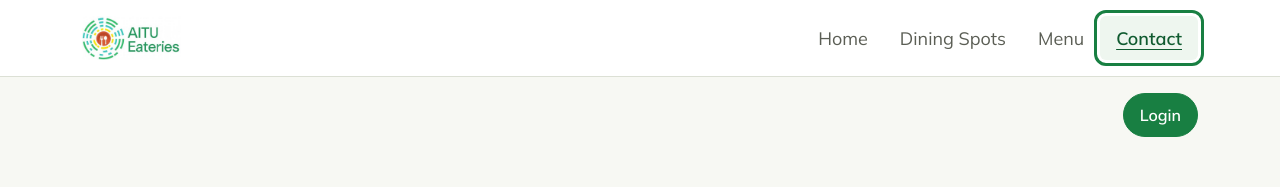
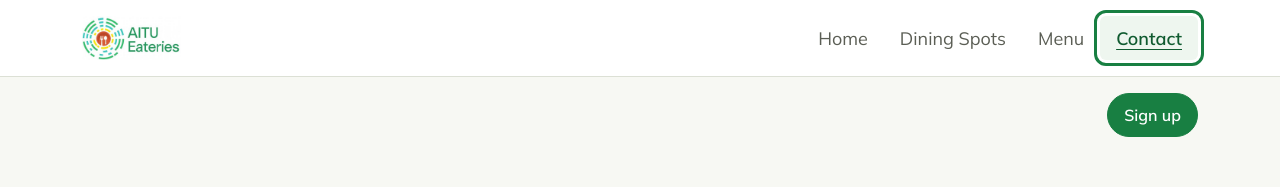
Before and after one commit to Selamali/AITU-Eateries, a plain HTML site: page contact.html in a window 1280 px wide. Shown: the top 187 px of the page. Drawn offline with nearby package versions, Linux system fonts and the light colour scheme.

Commit message:
Button changed

```diff
--- a/contact.html
+++ b/contact.html
@@ -73,7 +73,7 @@
     class="btn btn-success"
     aria-haspopup="dialog"
     aria-controls="login-dialog">
-    Login
+    Sign up
   </button>
 </div>
      <section
```
